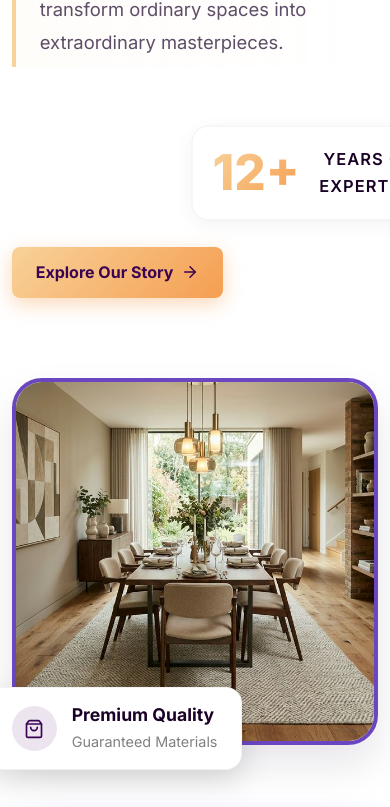
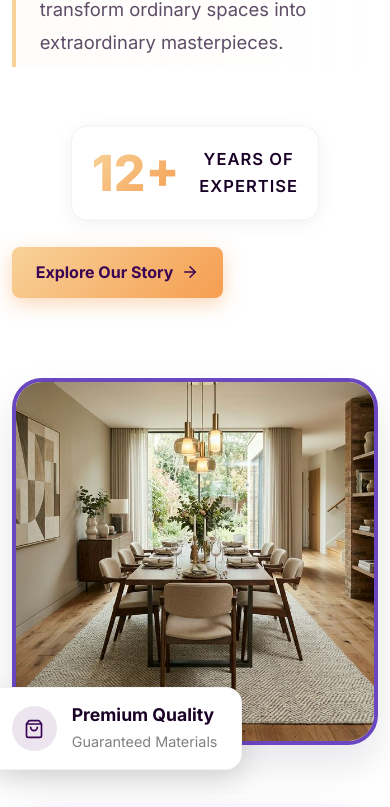
Before and after one commit to Eshbanoliver/complete-flooring-website-showcase, a React (Vite) app: page / in a window 390 px wide. Shown: the part 1236-2043 px from the top of the page. Built offline with nearby package versions, Linux system fonts and the light colour scheme.

Commit message:
Home page completed

```diff
--- a/src/components/WhyChooseUs.css
+++ b/src/components/WhyChooseUs.css
@@ -217,17 +217,21 @@
 
 .experience-badge {
   position: absolute;
-  bottom: -20px;
-  right: -20px;
+  bottom: -30px;
+  right: -30px;
   padding: 1.5rem 2rem;
   text-align: center;
-  border-radius: 18px;
+  border-radius: 24px;
   min-width: 180px;
   background: linear-gradient(135deg, #6B46C1, #9333EA);
-  border: 3px solid rgba(255, 255, 255, 0.3);
-  box-shadow: 0 15px 35px rgba(107, 70, 193, 0.3);
-  transition: all 0.4s cubic-bezier(0.175, 0.885, 0.32, 1.275);
-  animation: pulse 3s ease-in-out infinite;
+  border: 3px solid rgba(255, 255, 255, 0.4);
+  box-shadow: 0 15px 45px rgba(107, 70, 193, 0.35);
+  display: flex;
+  flex-direction: column;
+  align-items: center;
+  justify-content: center;
+  z-index: 50;
+  animation: pulse 4s ease-in-out infinite;
 }
 
 @keyframes pulse {
@@ -351,19 +355,26 @@
     position: relative;
     bottom: auto;
     right: auto;
-    margin-top: 2rem;
-    padding: 1.2rem 1.8rem;
-    font-size: 0.8rem;
-    left: 50%;
-    transform: translateX(-50%);
+    margin: 2rem auto 0;
+    padding: 1.2rem 2rem;
+    min-width: unset;
+    width: max-content;
+    max-width: 90%;
+    flex-direction: row;
+    gap: 1.5rem;
+    left: 0;
+    transform: none;
+    border-radius: 20px;
   }
 
   .experience-badge h1 {
-    font-size: 2.5rem;
+    font-size: 2.2rem;
+    margin-bottom: 0;
   }
 
   .experience-badge p {
-    font-size: 0.8rem;
+    font-size: 0.85rem;
+    text-align: left;
   }
 }
 
@@ -416,11 +427,12 @@
 
   .experience-badge {
     padding: 1rem 1.5rem;
+    gap: 1rem;
     margin-top: 1.5rem;
   }
 
   .experience-badge h1 {
-    font-size: 2rem;
+    font-size: 1.8rem;
   }
 
   .experience-badge p {
```
